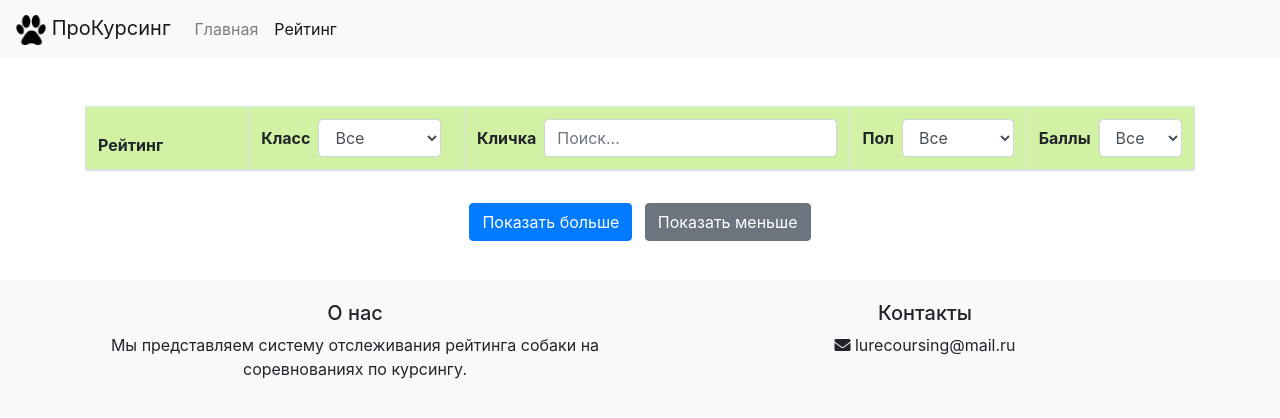
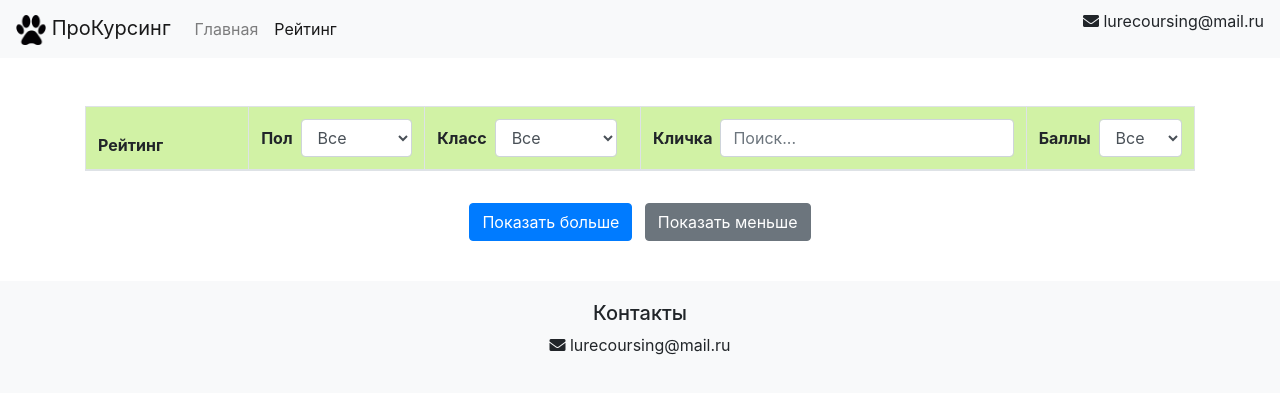
Before and after one commit to Str0ng1ch/Coursing, a Flask app: template src/templates/rating.html in a window 1280 px wide. Shown: the top 418 px of the page. Run offline with Flask 3, Linux system fonts and the light colour scheme; the template is opened without the code that fills it, so the values that code supplies are empty; some libraries are stand-ins or nearby versions.

Commit message:
Design changes

```diff
--- a/src/main.py
+++ b/src/main.py
@@ -116,7 +116,7 @@ def get_score_details():
     name = name.replace('<br>', '/')
 
     cursor = mysql.connection.cursor()
-    query = f"SELECT date, position, max_position, score, link FROM {DATABASE}.{TABLE} WHERE Nickname = '{name}' AND Type = '{dog_type}' ORDER BY date"
+    query = f"SELECT date, position, max_position, score, link, Nickname FROM {DATABASE}.{TABLE} WHERE Nickname = '{name}' AND Type = '{dog_type}' ORDER BY date"
     cursor.execute(query)
     score_details = cursor.fetchall()
 
@@ -137,7 +137,7 @@ def get_data():
     cur = mysql.connection.cursor()
     base_query = f"""SELECT * FROM (SELECT Type, Sex, Nickname, breedarchive_link, SUM(Score) AS TotalScore
                                     FROM {DATABASE}.{TABLE}
-                                    WHERE Date >= DATE_SUB(CURDATE(), INTERVAL 1 YEAR)
+                                    WHERE Date >= DATE_SUB(CURDATE(), INTERVAL 1 YEAR) AND Type != 'Юниоры'
                                     GROUP BY Type, Sex, Nickname, breedarchive_link
                                     ) AS sub"""
     conditions = []
--- a/src/templates/rating.html
+++ b/src/templates/rating.html
@@ -49,7 +49,13 @@
             </li>
         </ul>
     </div>
+    <ul class="navbar-nav ml-auto">
+        <li class="nav-item">
+            <p class="email"><i class="fas fa-envelope"></i> lurecoursing@mail.ru</p>
+        </li>
+    </ul>
 </nav>
+
 
 <div class="container mt-5">
     <table class="table table-bordered">
@@ -65,13 +71,22 @@
                 </div>
             </th>
             <th>
+                <div class="d-flex align-items-center">
+                    Пол
+                    <select class="form-control ml-2" id="sexDropdown">
+                        <option value="all" selected>Все</option>
+                        <option value="Кобель">Кобель</option>
+                        <option value="Сука">Сука</option>
+                    </select>
+                </div>
+            </th>
+            <th>
                 <div class="d-flex align-items-center" style="min-width: 130px; max-width: 180px">
                     Класс
                     <select class="form-control ml-2" id="typeDropdown">
                         <option value="all" selected>Все</option>
                         <option value="Стандартный">Стандартный</option>
                         <option value="Стандартный-спринтеры">Стандартный-спринтеры</option>
-                        <option value="Юниоры">Юниоры</option>
                     </select>
                 </div>
             </th>
@@ -79,16 +94,6 @@
                 <div class="d-flex align-items-center">
                     Кличка
                     <input type="text" class="form-control ml-2" id="nameSearch" placeholder="Поиск...">
-                </div>
-            </th>
-            <th>
-                <div class="d-flex align-items-center">
-                    Пол
-                    <select class="form-control ml-2" id="sexDropdown">
-                        <option value="all" selected>Все</option>
-                        <option value="Кобель">Кобель</option>
-                        <option value="Сука">Сука</option>
-                    </select>
                 </div>
             </th>
             <th>
@@ -136,7 +141,6 @@
                     </tr>
                     </thead>
                     <tbody id="modalTableBody">
-                    <!-- Сюда будут добавляться данные из базы данных -->
                     </tbody>
                 </table>
             </div>
@@ -153,17 +157,14 @@
 <footer class="footer" id="footer">
     <div class="container text-center">
         <div class="row">
-            <div class="col-md-6">
-                <h5>О нас</h5>
-                <p>Мы представляем систему отслеживания рейтинга собаки на соревнованиях по курсингу.</p>
-            </div>
-            <div class="col-md-6">
+            <div class="col-12 text-center">
                 <h5>Контакты</h5>
-                <p class="email"><i class="fas fa-envelope"></i>  lurecoursing@mail.ru</p>
+                <p class="email"><i class="fas fa-envelope"></i> lurecoursing@mail.ru</p>
             </div>
         </div>
     </div>
 </footer>
+
 
 <script src="https://code.jquery.com/jquery-3.3.1.slim.min.js"></script>
 <script src="https://code.jquery.com/jquery-3.6.0.min.js"></script>
@@ -245,9 +246,9 @@
                         tableContent += '<tr class="' + genderClass + '">';
                         if (selectedRating === 'all' || (parseInt(selectedRating.split('-')[1]) >= (i + 1) && (i + 1) >= parseInt(selectedRating.split('-')[0]))) {
                             tableContent += '<td>' + (i + 1) + '</td>';
+                            tableContent += '<td>' + data[i].sex + '</td>';
                             tableContent += '<td>' + data[i].type + '</td>';
                             tableContent += '<td><a href="' + breed_link + '" style="text-decoration: underline" target="_blank">' + name + '</a></td>';
-                            tableContent += '<td>' + data[i].sex + '</td>';
                             tableContent += '<td><div class="d-flex align-items-center">' + data[i].TotalScore + '<a href="#" class="score-info ml-2" data-toggle="modal" data-target="#infoModal" data-score="' + name + ', ' + data[i].type + '"><i class="fas fa-question-circle"></i></a></div></td>';
                             tableContent += '</tr>';
                         }
@@ -295,7 +296,7 @@
                                 let month = (inputDate.getUTCMonth() + 1).toString().padStart(2, '0');
                                 let year = inputDate.getUTCFullYear();
                                 let formattedDate = `${day}.${month}.${year}`;
-                                modalTableContent += '<tr><td>' + formattedDate + '</td><td>' + scoreDetails[i][1] + '</td><td>' + scoreDetails[i][2] + '</td><td>' + scoreDetails[i][3] + '</td><td><a href="' + scoreDetails[i][4] + '" target="_blank">Источник</a></td></tr>';
+                                modalTableContent += '<tr><td>' + formattedDate + '</td><td>' + scoreDetails[i][1] + '</td><td>' + scoreDetails[i][2] + '</td><td>' + scoreDetails[i][3] + '</td><td><a href="' + scoreDetails[i][4] + '" target="_blank">Ссылка</a></td></tr>';
                             }
                             $("#modalTableBody").html(modalTableContent);
                             $("#infoModal").modal('show');
```
Also changed, not shown: src/templates/index.html (+3 -7 lines), src/static/images/icon.ico (added), src/static/images/icon.jpg (added).
